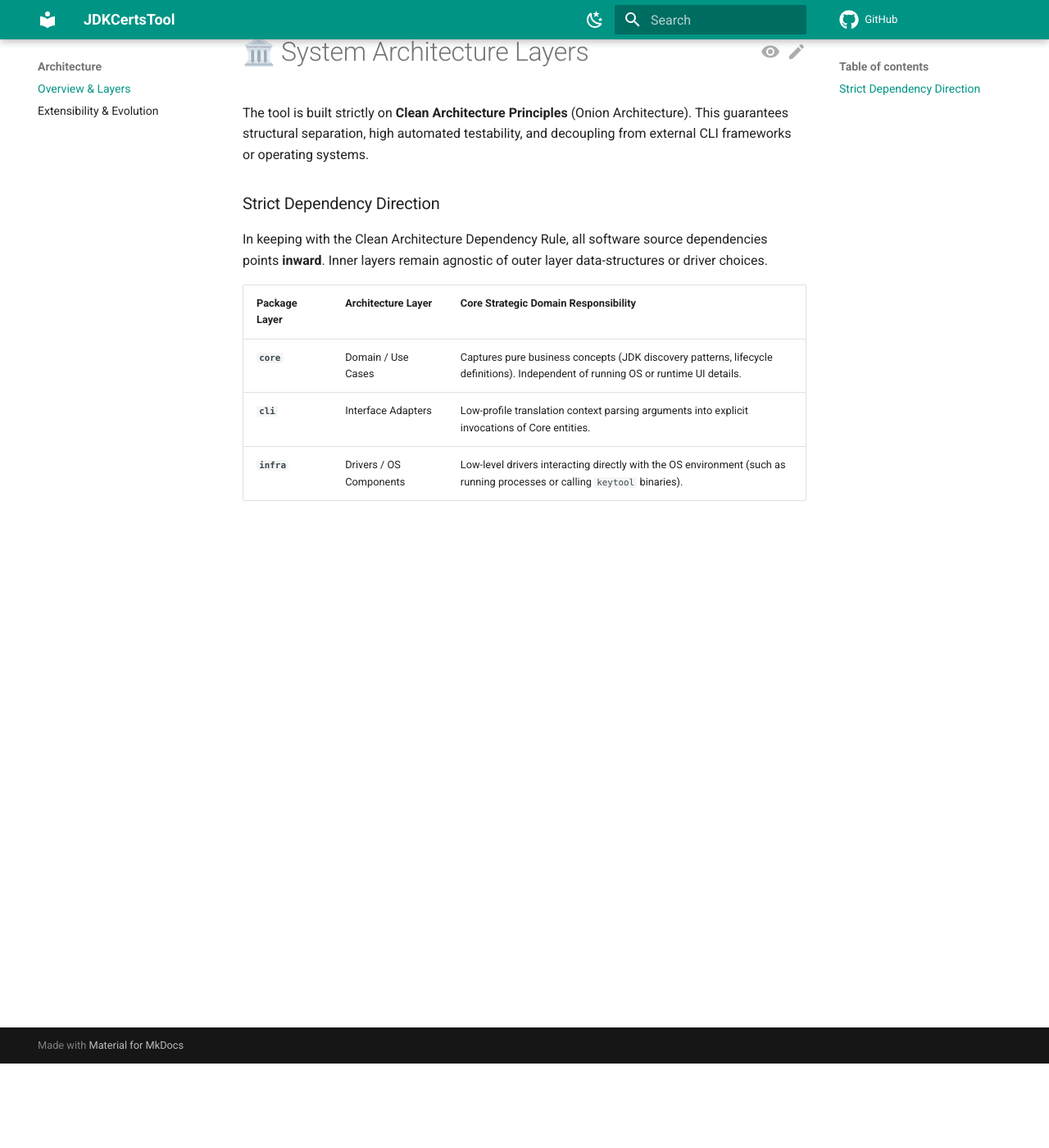
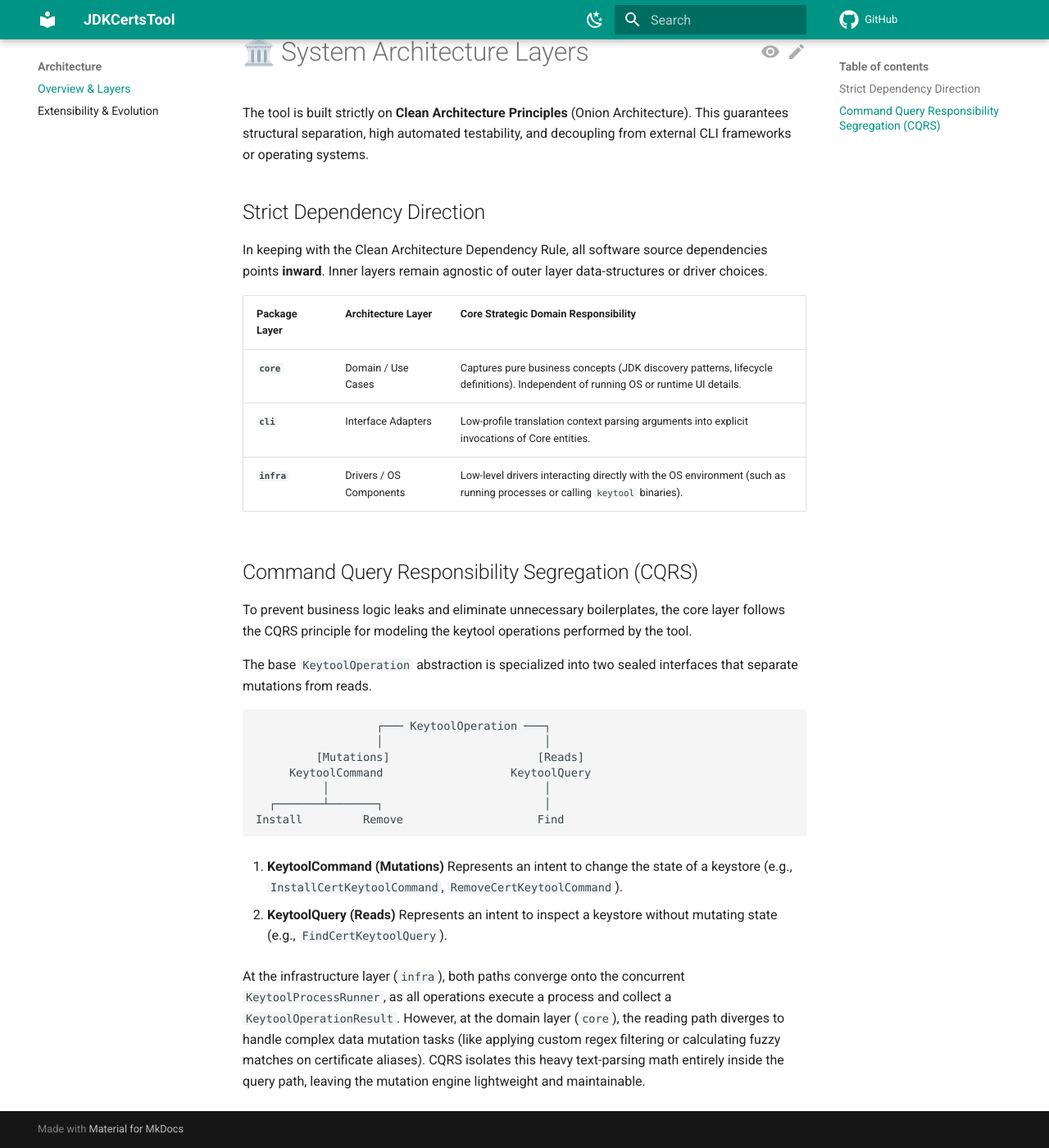
Before and after one commit to ADarko22/JDKCertsTool, an MkDocs documentation site: the page built from docs/website/architecture/layers.md, in a window 1280 px wide and 1400 px high, scrolled down 103 px. Shown: the whole window at 82% size. Built offline with MkDocs 1.6.1 and Material for MkDocs 9.7.7, drawn with Linux system fonts in a browser that asks for light colours; some web fonts are replaced; comment, search, counter and statistics services are not loaded.

Commit message:
Update documentation pages

````diff
--- a/docs/website/architecture/layers.md
+++ b/docs/website/architecture/layers.md
@@ -3,7 +3,7 @@
 The tool is built strictly on **Clean Architecture Principles** (Onion Architecture). This guarantees structural
 separation, high automated testability, and decoupling from external CLI frameworks or operating systems.
 
-### Strict Dependency Direction
+## Strict Dependency Direction
 
 In keeping with the Clean Architecture Dependency Rule, all software source dependencies points **inward**. Inner layers
 remain agnostic of outer layer data-structures or driver choices.
@@ -13,3 +13,34 @@ remain agnostic of outer layer data-structures or driver choices.
 | **`core`**    | Domain / Use Cases      | Captures pure business concepts (JDK discovery patterns, lifecycle definitions). Independent of running OS or runtime UI details. |
 | **`cli`**     | Interface Adapters      | Low-profile translation context parsing arguments into explicit invocations of Core entities.                                     |
 | **`infra`**   | Drivers / OS Components | Low-level drivers interacting directly with the OS environment (such as running processes or calling `keytool` binaries).         |
+
+## Command Query Responsibility Segregation (CQRS)
+
+To prevent business logic leaks and eliminate unnecessary boilerplates, the core layer follows the CQRS principle for
+modeling the keytool operations performed by the tool.
+
+The base `KeytoolOperation` abstraction is specialized into two sealed interfaces that separate mutations from reads.
+
+```
+                  ┌─── KeytoolOperation ───┐
+                  │                        │
+         [Mutations]                      [Reads]
+     KeytoolCommand                   KeytoolQuery
+          │                                │
+  ┌───────┴───────┐                        │
+Install         Remove                    Find
+
+```
+
+1. **KeytoolCommand (Mutations)**
+   Represents an intent to change the state of a keystore (e.g., `InstallCertKeytoolCommand`,
+   `RemoveCertKeytoolCommand`).
+
+2. **KeytoolQuery (Reads)**
+   Represents an intent to inspect a keystore without mutating state (e.g., `FindCertKeytoolQuery`).
+
+At the infrastructure layer (`infra`), both paths converge onto the concurrent `KeytoolProcessRunner`, as all
+operations execute a process and collect a `KeytoolOperationResult`. However, at the domain layer (`core`), the reading
+path diverges to handle complex data mutation tasks (like applying custom regex filtering or calculating fuzzy matches
+on certificate aliases). CQRS isolates this heavy text-parsing math entirely inside the query path, leaving the mutation
+engine lightweight and maintainable.
````
Also changed, not shown: ARCHITECTURE.md (+7 -0 lines).
